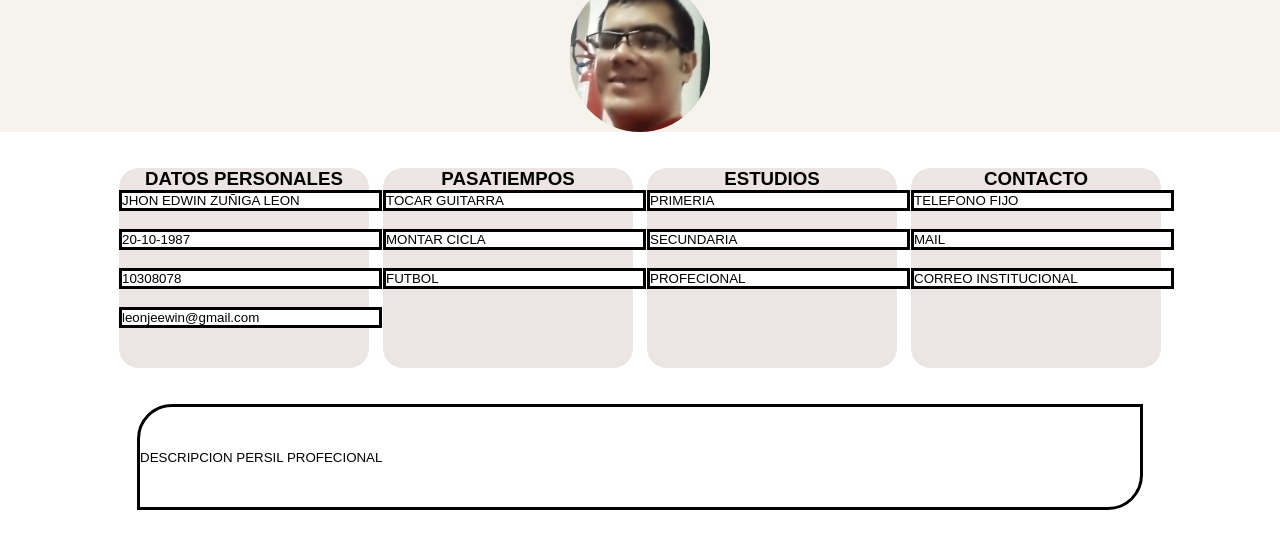
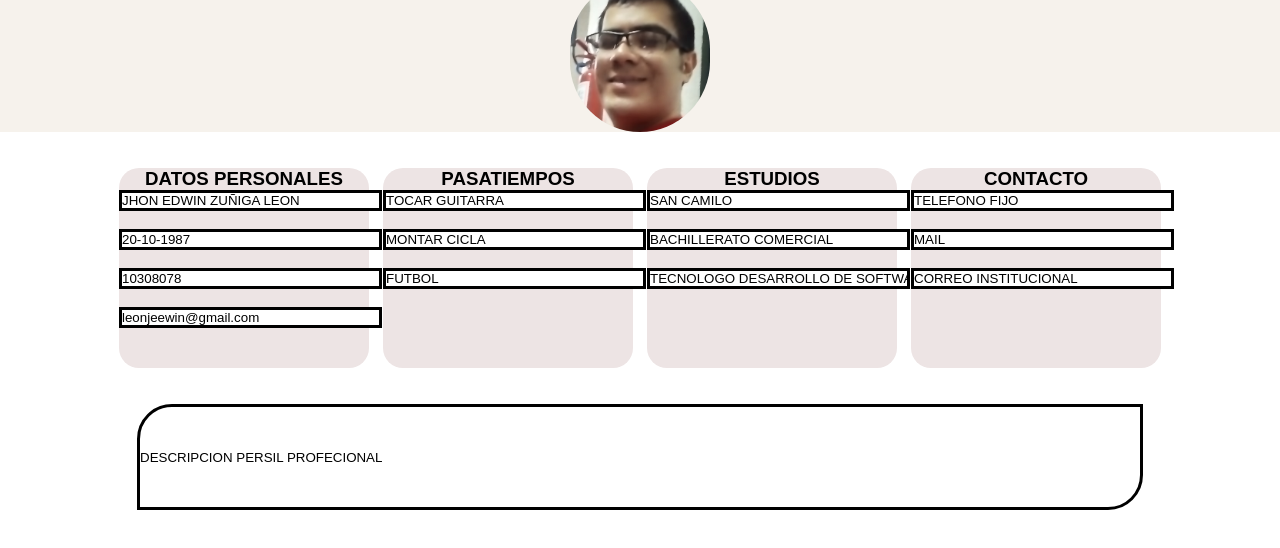
Before and after one commit to leonjzleon/Hojadevida, a plain HTML site: page index.html in a window 1280 px wide. Shown: the part 98-646 px from the top of the page. Drawn offline with Linux system fonts and the light colour scheme.

Commit message:
aañadiendo estudios realizados

```diff
--- a/index.html
+++ b/index.html
@@ -54,15 +54,15 @@
         <article id="caja3">
             <h1>ESTUDIOS</h1>
             <div>
-                <input type="text" size="30"  value="PRIMERIA">
+                <input type="text" size="30"  value="SAN CAMILO">
             </div>
             <br>
             <div>
-                <input type="text" size="30" value="SECUNDARIA">
+                <input type="text" size="30" value="BACHILLERATO COMERCIAL">
             </div>
             <br>
             <div>
-                <input type="text" size="30"  value="PROFECIONAL">
+                <input type="text" size="30"  value="TECNOLOGO DESARROLLO DE SOFTWARE">
             </div>
         </article>
         <article id="caja4">
```
